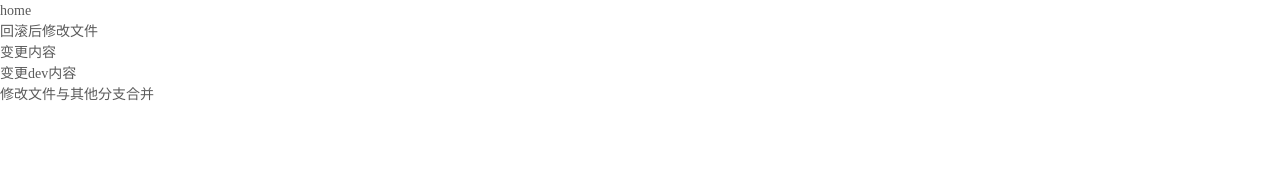
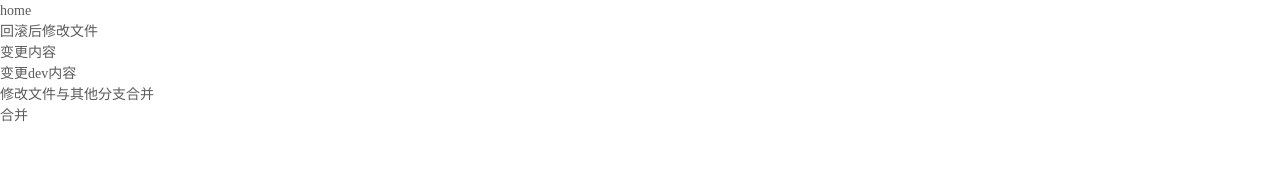
Before and after one commit to tingusers/dangdangwang, a Vue app: page / in a window 1280 px wide. Shown: the top 195 px of the page. Built offline with nearby package versions, Linux system fonts and the light colour scheme; what vue-touch would draw is missing.

Commit message:
dev改动

```diff
--- a/src/App.vue
+++ b/src/App.vue
@@ -6,6 +6,11 @@
     <div>变更内容</div>
     <div>变更dev内容</div>
     <p>修改文件与其他分支合并</p>
+    <ul>
+      <li>
+        合并
+      </li>
+    </ul>
   </div>
 </template>
 <script>
```
